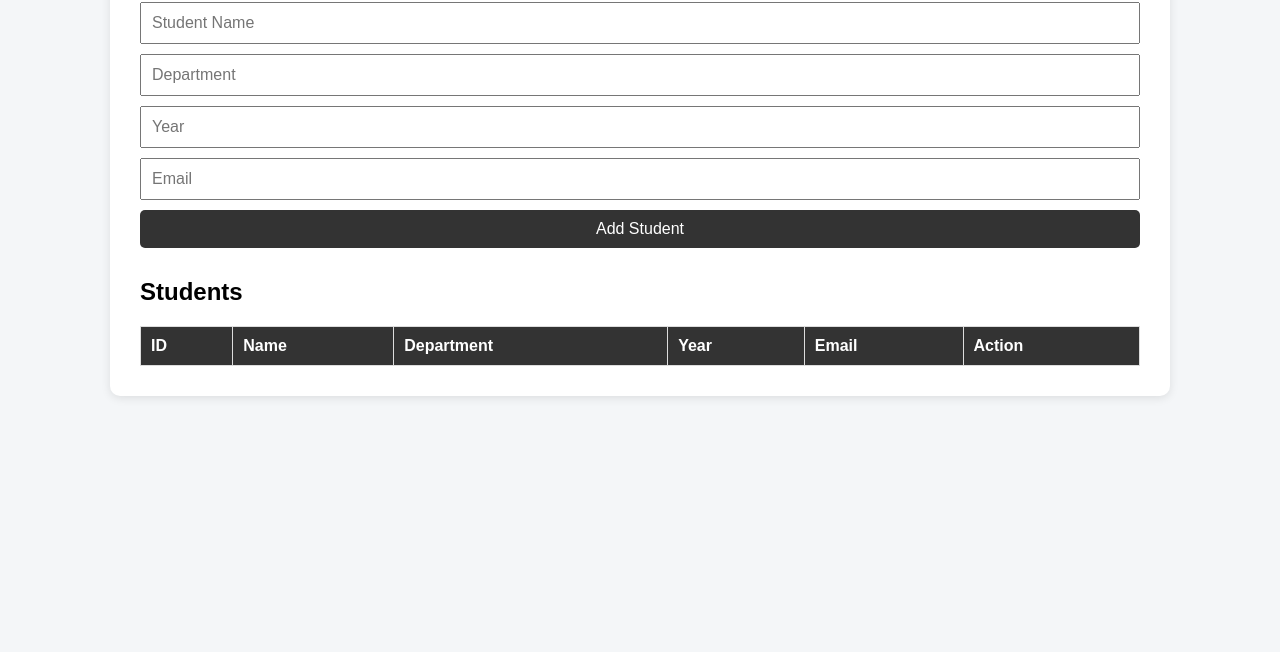
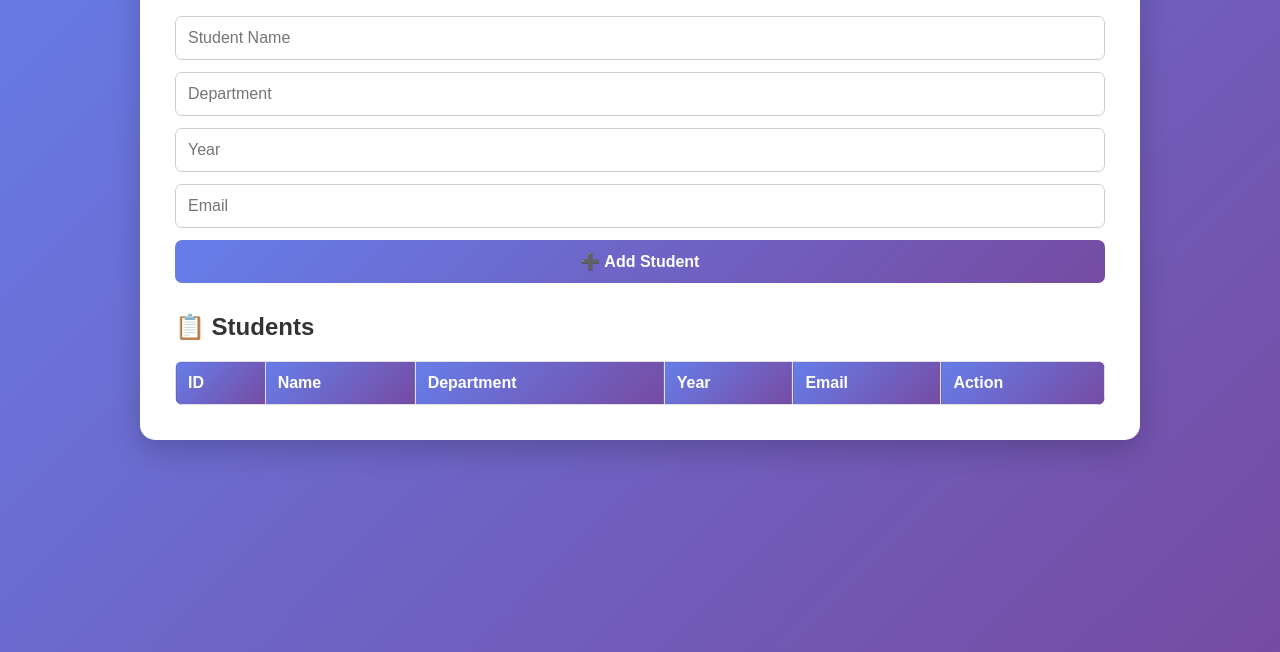
Before and after one commit to KishoreP-2007/Student-Management-System, a website: page public/index.html in a window 1280 px wide. Shown: the part 148-800 px from the top of the page. Drawn offline with Linux system fonts and the light colour scheme; no server answers.

Commit message:
updated UI color

```diff
--- a/public/index.html
+++ b/public/index.html
@@ -1,72 +1,137 @@
 <!DOCTYPE html>
 <html lang="en">
+
 <head>
     <meta charset="UTF-8">
     <meta name="viewport" content="width=device-width, initial-scale=1.0">
+
     <title>Student Management System</title>
 
     <style>
+        * {
+            box-sizing: border-box;
+        }
+
         body {
             font-family: Arial, sans-serif;
-            background: #f4f6f8;
+            background: linear-gradient(135deg, #667eea, #764ba2);
             margin: 0;
             padding: 40px;
+            min-height: 100vh;
         }
 
         .container {
             max-width: 1000px;
             margin: auto;
-            background: white;
-            padding: 30px;
-            border-radius: 10px;
-            box-shadow: 0 2px 10px rgba(0,0,0,0.1);
+            background: #ffffff;
+            padding: 35px;
+            border-radius: 15px;
+            box-shadow: 0 10px 30px rgba(0, 0, 0, 0.2);
         }
 
         h1 {
             text-align: center;
+            color: #4a3aff;
+            margin-bottom: 30px;
+        }
+
+        h2 {
+            color: #333;
+            margin-top: 30px;
         }
 
         form {
             display: grid;
-            gap: 10px;
+            gap: 12px;
             margin-bottom: 30px;
         }
 
-        input, button {
-            padding: 10px;
+        input,
+        button {
+            padding: 12px;
             font-size: 16px;
+            border-radius: 7px;
+        }
+
+        input {
+            border: 1px solid #ccc;
+            outline: none;
+            transition: 0.3s;
+        }
+
+        input:focus {
+            border-color: #667eea;
+            box-shadow: 0 0 5px rgba(102, 126, 234, 0.4);
         }
 
         button {
             cursor: pointer;
-            background: #333;
+            background: linear-gradient(135deg, #667eea, #764ba2);
             color: white;
             border: none;
-            border-radius: 5px;
+            font-weight: bold;
+            transition: 0.3s;
         }
 
         button:hover {
-            background: #555;
+            transform: translateY(-2px);
+            box-shadow: 0 5px 12px rgba(102, 126, 234, 0.4);
         }
 
         table {
             width: 100%;
             border-collapse: collapse;
+            overflow: hidden;
+            border-radius: 8px;
         }
 
-        th, td {
-            border: 1px solid #ddd;
-            padding: 10px;
+        th,
+        td {
+            border: 1px solid #e0e0e0;
+            padding: 12px;
             text-align: left;
         }
 
         th {
-            background: #333;
+            background: linear-gradient(135deg, #667eea, #764ba2);
             color: white;
         }
 
+        tr:nth-child(even) {
+            background: #f7f7ff;
+        }
+
+        tr:hover {
+            background: #eeeeff;
+        }
+
         .delete-btn {
+            background: #e74c3c;
+            padding: 8px 12px;
+        }
+
+        .delete-btn:hover {
             background: #c0392b;
+            box-shadow: none;
+        }
+
+        @media (max-width: 700px) {
+            body {
+                padding: 15px;
+            }
+
+            .container {
+                padding: 20px;
+            }
+
+            table {
+                font-size: 14px;
+            }
+
+            th,
+            td {
+                padding: 8px;
+            }
         }
     </style>
 </head>
@@ -75,7 +140,7 @@
 
     <div class="container">
 
-    <h1>Student Management System</h1>
+        <h1>🎓 Student Management System</h1>
 
         <form id="studentForm">
 
@@ -110,12 +175,12 @@
             >
 
             <button type="submit">
-            Add Student
+                ➕ Add Student
             </button>
 
         </form>
 
-    <h2>Students</h2>
+        <h2>📋 Students</h2>
 
         <table>
 
@@ -139,23 +204,30 @@
 
     <script>
 
-    const studentForm = document.getElementById("studentForm");
-    const studentTableBody = document.getElementById("studentTableBody");
+        const studentForm =
+            document.getElementById("studentForm");
+
+        const studentTableBody =
+            document.getElementById("studentTableBody");
+
 
         // Load students
         async function loadStudents() {
 
             try {
 
-            const response = await fetch("/students");
+                const response =
+                    await fetch("/students");
 
-            const students = await response.json();
+                const students =
+                    await response.json();
 
                 studentTableBody.innerHTML = "";
 
                 students.forEach(student => {
 
-                const row = document.createElement("tr");
+                    const row =
+                        document.createElement("tr");
 
                     row.innerHTML = `
                         <td>${student.id}</td>
@@ -163,11 +235,12 @@
                         <td>${student.department}</td>
                         <td>${student.year}</td>
                         <td>${student.email}</td>
+
                         <td>
                             <button
                                 class="delete-btn"
                                 onclick="deleteStudent(${student.id})">
-                            Delete
+                                🗑️ Delete
                             </button>
                         </td>
                     `;
@@ -178,44 +251,58 @@
 
             } catch (error) {
 
-            console.error("Error loading students:", error);
+                console.error(
+                    "Error loading students:",
+                    error
+                );
 
             }
         }
 
+
         // Add student
-    studentForm.addEventListener("submit", async function(event) {
+        studentForm.addEventListener(
+            "submit",
+            async function(event) {
 
                 event.preventDefault();
 
                 const student = {
 
-            name: document.getElementById("name").value,
+                    name:
+                        document.getElementById("name").value,
 
                     department:
                         document.getElementById("department").value,
 
                     year:
-                Number(document.getElementById("year").value),
+                        Number(
+                            document.getElementById("year").value
+                        ),
 
                     email:
                         document.getElementById("email").value
 
                 };
 
+
                 try {
 
-            const response = await fetch("/students", {
+                    const response =
+                        await fetch("/students", {
 
                             method: "POST",
 
                             headers: {
-                    "Content-Type": "application/json"
+                                "Content-Type":
+                                    "application/json"
                             },
 
-                body: JSON.stringify(student)
+                            body:
+                                JSON.stringify(student)
 
                         });
+
 
                     if (response.ok) {
 
@@ -225,32 +312,47 @@
 
                     } else {
 
-                alert("Failed to add student");
+                        alert(
+                            "Failed to add student"
+                        );
 
                     }
 
                 } catch (error) {
 
-            console.error("Error:", error);
+                    console.error(
+                        "Error:",
+                        error
+                    );
 
                 }
 
-    });
+            }
+        );
+
 
         // Delete student
         async function deleteStudent(id) {
 
-        if (!confirm("Are you sure you want to delete this student?")) {
+            if (
+                !confirm(
+                    "Are you sure you want to delete this student?"
+                )
+            ) {
                 return;
             }
 
+
             try {
 
-            const response = await fetch(`/students/${id}`, {
+                const response =
+                    await fetch(
+                        `/students/${id}`,
+                        {
+                            method: "DELETE"
+                        }
+                    );
 
-                method: "DELETE"
-
-            });
 
                 if (response.ok) {
 
@@ -258,17 +360,23 @@
 
                 } else {
 
-                alert("Failed to delete student");
+                    alert(
+                        "Failed to delete student"
+                    );
 
                 }
 
             } catch (error) {
 
-            console.error("Error:", error);
+                console.error(
+                    "Error:",
+                    error
+                );
 
             }
 
         }
+
 
         // Initial load
         loadStudents();
@@ -276,4 +384,5 @@
     </script>
 
 </body>
+
 </html>
```
Lines whose indentation alone changed are shown as unchanged.
